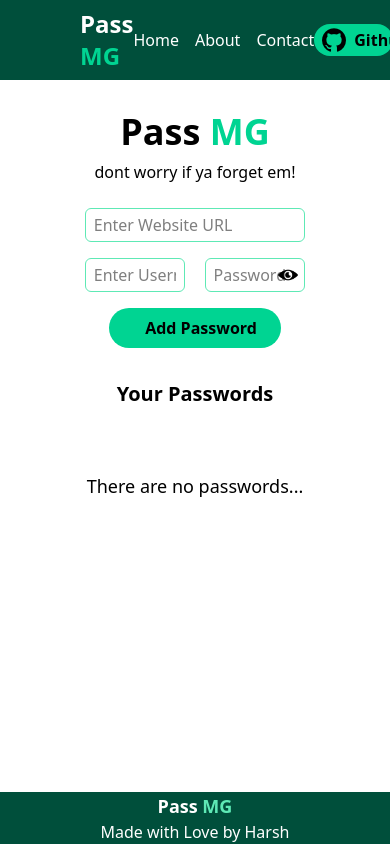
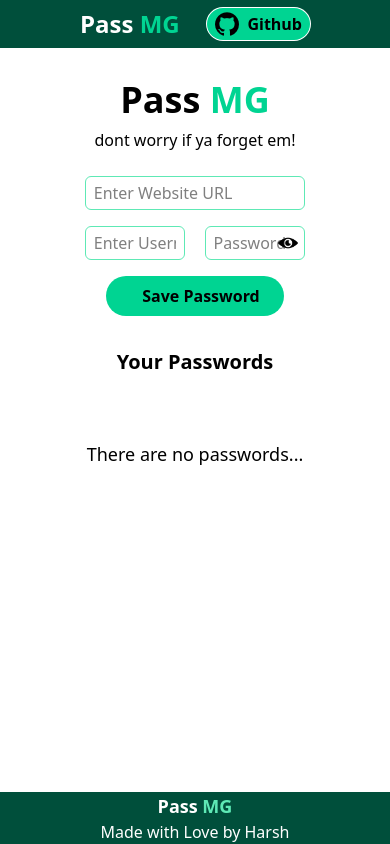
Before and after one commit to harshchill/Password-manager, a React (Vite) app: page / in a window 390 px wide. Built offline with nearby package versions, Linux system fonts and the light colour scheme; some icons are missing.

Commit message:
Added toast and used toastify , to add :- responsiveness, connect to express and mongodb

```diff
--- a/package.json
+++ b/package.json
@@ -13,6 +13,8 @@
     "@tailwindcss/vite": "^4.1.11",
     "react": "^19.1.0",
     "react-dom": "^19.1.0",
+    "react-icons": "^5.5.0",
+    "react-toastify": "^11.0.5",
     "tailwindcss": "^4.1.11"
   },
   "devDependencies": {
--- a/src/components/Hero.jsx
+++ b/src/components/Hero.jsx
@@ -1,4 +1,8 @@
 import React, { useRef, useState, useEffect } from "react";
+import { ToastContainer, toast, Bounce } from "react-toastify";
+import "react-toastify/dist/ReactToastify.css";
+import { MdEditSquare } from "react-icons/md";
+import { MdDelete } from "react-icons/md";
 import eyeImg from "../assets/eye.png";
 import hiddenImg from "../assets/hidden.png";
 
@@ -16,10 +20,20 @@ const Hero = () => {
     }
   }, []);
 
-  const copyText = (text) =>{
-    alert( text +" is copied")
-    navigator.clipboard.writeText(text)
-  }
+  const copyText = (text) => {
+    toast.success("Copied to clipboard!", {
+      position: "top-center",
+      autoClose: 5000,
+      hideProgressBar: false,
+      closeOnClick: false,
+      pauseOnHover: true,
+      draggable: true,
+      progress: undefined,
+      theme: "light",
+      transition: Bounce,
+    });
+    navigator.clipboard.writeText(text);
+  };
 
   const handleEye = () => {
     if (ref.current.src.includes(hiddenImg)) {
@@ -45,6 +59,19 @@ const Hero = () => {
 
   return (
     <main className="  p-4  bg-white">
+      <ToastContainer
+        position="top-center"
+        autoClose={5000}
+        hideProgressBar={false}
+        newestOnTop={false}
+        closeOnClick={true}
+        rtl={false}
+        pauseOnFocusLoss
+        draggable={true}
+        pauseOnHover
+        theme="light"
+        transition={Bounce}
+      />
       <div className="text-center w-3/4 mx-auto bg-neutral-0 p-2 rounded-md ">
         <div className="text-4xl font-bold m-2">
           Pass <span className="text-emerald-400">MG</span>
@@ -97,7 +124,7 @@ const Hero = () => {
                 src="https://cdn.lordicon.com/awjeikyj.json"
                 trigger="hover"
               ></lord-icon>{" "}
-              Add Password
+              Save Password
             </button>
           </div>
         </div>
@@ -116,6 +143,7 @@ const Hero = () => {
                 <th className="p-2 ">Website</th>
                 <th className="p-2">Username</th>
                 <th className="p-2">Password</th>
+                <th className="p-2">Actions</th>
               </tr>
             </thead>
             <tbody>
@@ -123,18 +151,25 @@ const Hero = () => {
                 return (
                   <tr key={index}>
                     <td className="p-2 flex justify-center items-center gap-2  text-center border border-white">
-                      <a  href={item.site} target="_blank">
+                      <a href={item.site} target="_blank">
                         {item.site}
                       </a>
                       <lord-icon
                         style={{ width: "20px" }}
-                        onClick={()=>{copyText(item.site)}}
+                        onClick={() => {
+                          copyText(item.site);
+                        }}
                         src="https://cdn.lordicon.com/xuoapdes.json"
                         trigger="hover"
                       ></lord-icon>
                     </td>
                     <td className="p-2  text-center border border-white">
-                      <div onClick={()=>{copyText(item.username)}} className="flex justify-center items-center gap-2">
+                      <div
+                        onClick={() => {
+                          copyText(item.username);
+                        }}
+                        className="flex justify-center items-center gap-2"
+                      >
                         {item.username}
                         <lord-icon
                           style={{ width: "20px" }}
@@ -144,7 +179,12 @@ const Hero = () => {
                       </div>
                     </td>
                     <td className="p-2  text-center border border-white">
-                      <div onClick={()=>{copyText(item.password)}} className="flex justify-center items-center gap-2">
+                      <div
+                        onClick={() => {
+                          copyText(item.password);
+                        }}
+                        className="flex justify-center items-center gap-2"
+                      >
                         {item.password}
                         <lord-icon
                           style={{ width: "20px" }}
@@ -152,6 +192,16 @@ const Hero = () => {
                           trigger="hover"
                         ></lord-icon>
                       </div>
+                    </td>
+                    <td className="p-2 flex gap-2  justify-center  text-center border border-white">
+                      <span  className="m-2">
+
+                      <MdEditSquare size={20}/>
+                      </span>
+                      <span className="m-2">
+
+                      <MdDelete size={20}/>
+                      </span>
                     </td>
                   </tr>
                 );
--- a/src/components/Navbar.jsx
+++ b/src/components/Navbar.jsx
@@ -7,19 +7,8 @@ const Navbar = () => {
         <li className="text-2xl font-semibold">
           Pass <span className="text-emerald-400">MG</span>
         </li>
-        <li className="flex gap-4 text-md">
-          <a className=" hover:font-bold" href="">
-            Home
-          </a>
-          <a className="hover:font-bold" href="">
-            About
-          </a>
-          <a className="hover:font-bold" href="">
-            Contact
-          </a>
-        </li>
-        <li className="bg-emerald-400 rounded-full px-2 py-1 text-black font-semibold ">
-          <div className="flex gap-2">
+        <li className="bg-emerald-400 rounded-full px-2 py-1 text-black font-semibold ring ring-white">
+          <div className="flex gap-2 ">
             <img src="src\assets\github-logo.png" alt="" />
             Github
           </div>
```
Also changed, not shown: 1 other file (tests, documents, lock files or other folders).
